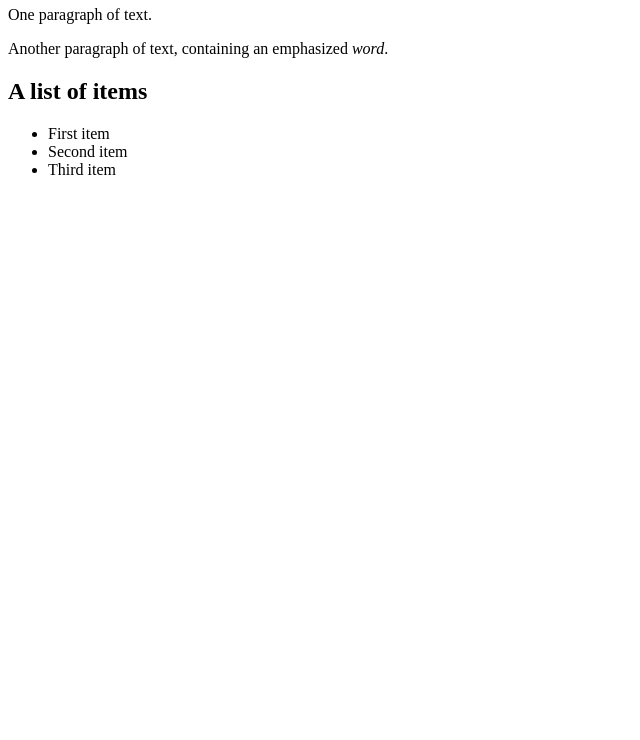
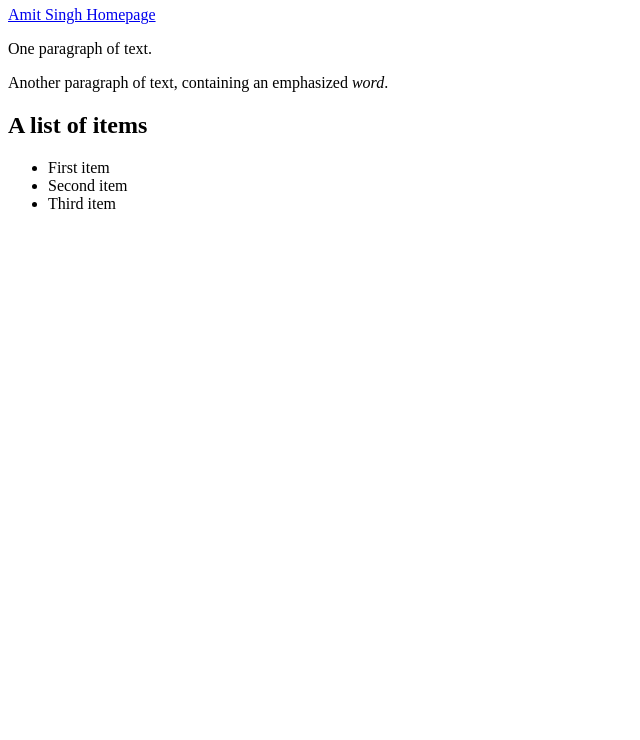
Before and after one commit to amitbhsingh/the_odin_project, a plain HTML site: page index.html in a window 1280 px wide. Shown: the part 60-800 px from the top of the page, without its empty margins (0-640 px from the left). Drawn offline with Linux system fonts and the light colour scheme.

Commit message:
homepage added;

```diff
--- a/index.html
+++ b/index.html
@@ -4,6 +4,7 @@
   </head>
   <body>
     <h1>Amit Singh HTML Example</h1>
+    <a href="http://amitbsingh.com/">Amit Singh Homepage</a>
     <p>One paragraph of text.</p>
     <p>Another paragraph of text, containing an emphasized <em>word</em>.</p>
     <h2>A list of items</h2>
```
